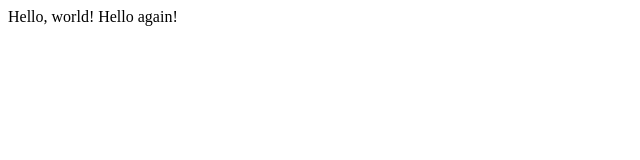
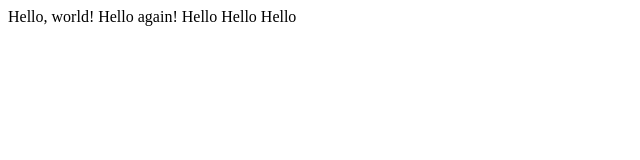
Before and after one commit to jackwillis517/Practice-, a plain HTML site: page hello.html in a window 1280 px wide. Shown: the whole page, without its empty margins (0-640 px from the left). Drawn offline with Linux system fonts and the light colour scheme.

Commit message:
Update hello.html

```diff
--- a/hello.html
+++ b/hello.html
@@ -4,6 +4,6 @@
         <title>My Webpage!</title>
     </head>
     <body>
-        Hello, world! Hello again!
+        Hello, world! Hello again! Hello Hello Hello
     </body>
 </html>
```
